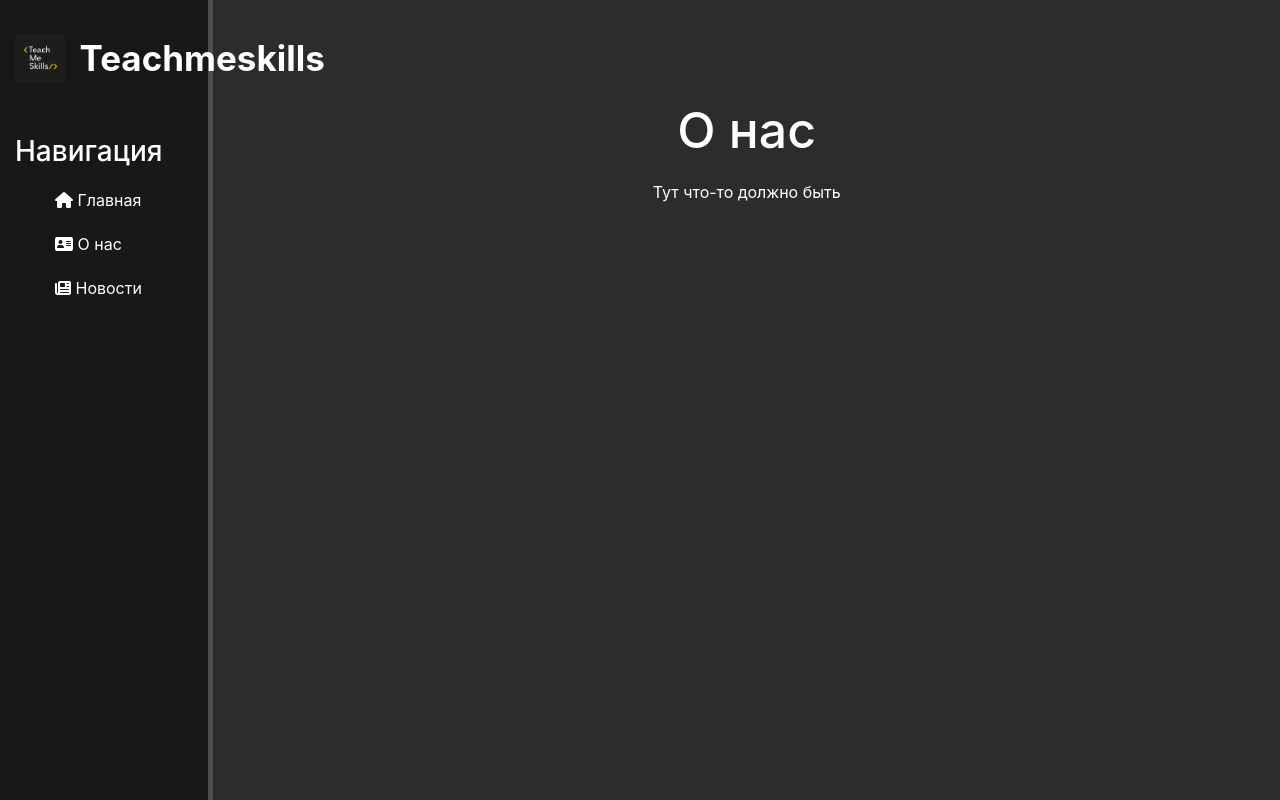
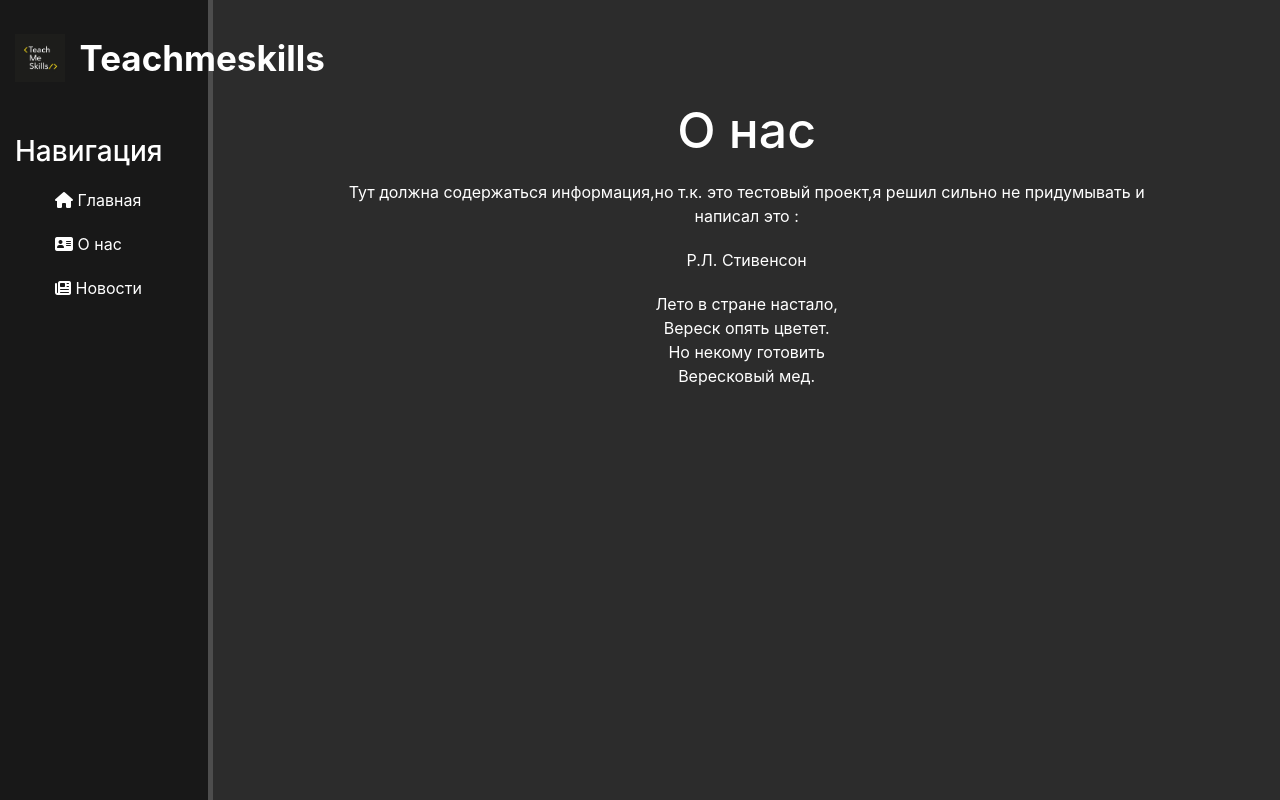
Before and after one commit to MaximBar1/Blog-for-teachmeskills, a Django app: page /about in a window 1280 px wide. Run offline with Django 3.2, Linux system fonts and the light colour scheme; some libraries are stand-ins or nearby versions.

Commit message:
Update about.html

```diff
--- a/main/templates/main/about.html
+++ b/main/templates/main/about.html
@@ -5,7 +5,12 @@
 {% block content %}
     <div class="features">
         <h1>О нас</h1>
-        <p>Тут что-то должно быть</p>
+        <p>Тут должна содержаться информация,но т.к. это тестовый проект,я решил сильно не придумывать и написал это :</p>
+          <p>Р.Л. Стивенсон</p>
+        <p>Лето в стране настало,<br>
+       Вереск опять цветет.<br>
+       Но некому готовить<br>
+       Вересковый мед.</p>
 
     </div>
 {% endblock %}
```
